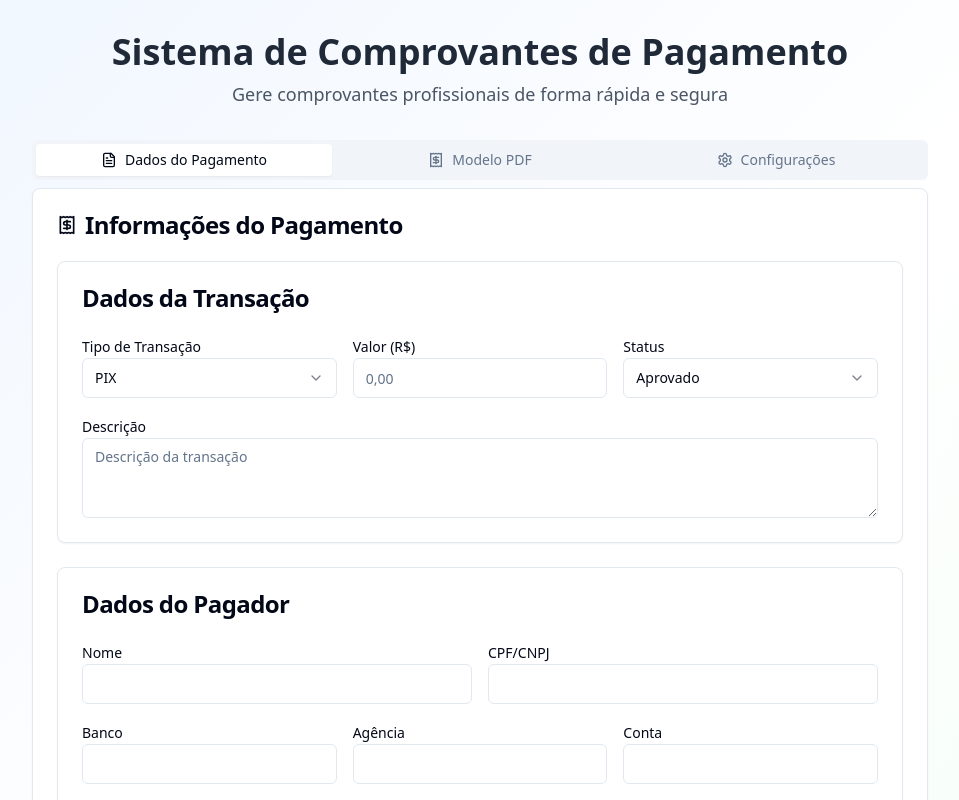
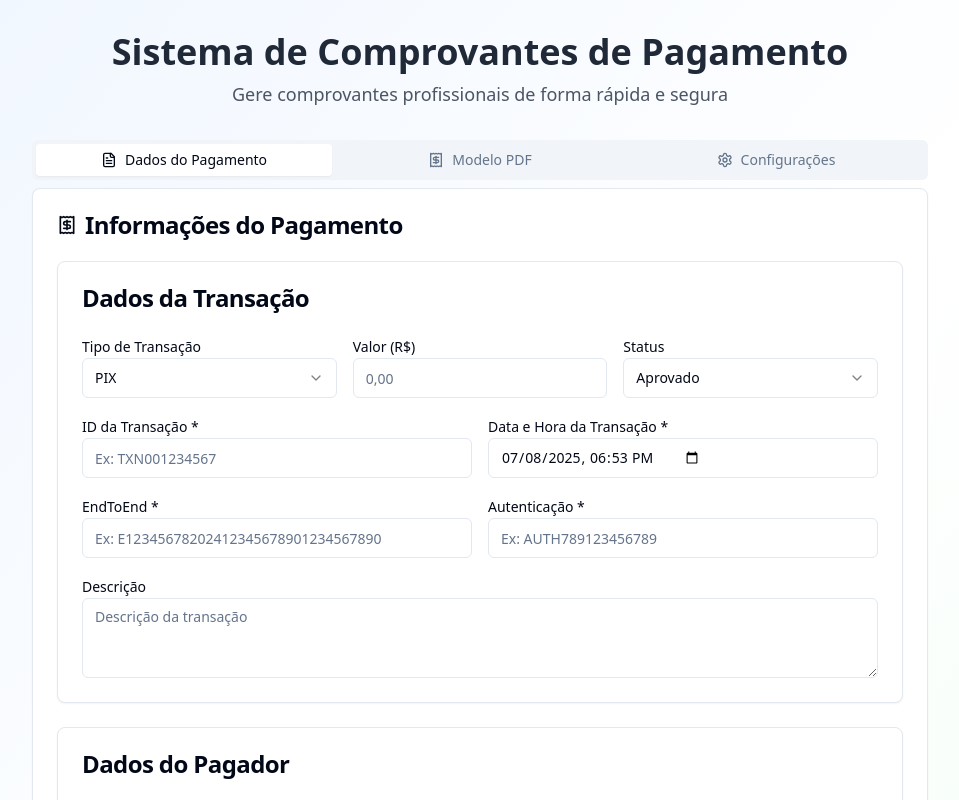
Before and after one commit to angelo-odois/comprovante-bcodex, a React (Vite) app: page / in a window 1280 px wide. Shown: the top 800 px of the page, without its empty margins (160-1119 px from the left). Built offline with nearby package versions, Linux system fonts and the light colour scheme.

Commit message:
Add manual transaction fields
Add fields for transaction ID, date/time, EndtoEnd, authentication, and client.

```diff
--- a/src/components/MockReceiptDemo.tsx
+++ b/src/components/MockReceiptDemo.tsx
@@ -31,7 +31,7 @@ export const MockReceiptDemo: React.FC = () => {
     },
     transacao: {
       numeroAutenticacao: 'AUTH789123456789',
-      numeroProtocolo: 'PROT456789123456',
+      endToEnd: 'E12345678202412345678901234567890',
       descricao: 'Pagamento de serviços prestados - Ref: NF 001234'
     }
   };
--- a/src/components/PaymentForm.tsx
+++ b/src/components/PaymentForm.tsx
@@ -32,17 +32,14 @@ export const PaymentForm: React.FC<PaymentFormProps> = ({ onSubmit }) => {
     },
     transacao: {
       numeroAutenticacao: '',
-      numeroProtocolo: '',
+      endToEnd: '',
       descricao: ''
     }
   });
 
-  const generateRandomId = () => Math.random().toString(36).substr(2, 9).toUpperCase();
-  const generateAuth = () => Math.random().toString(36).substr(2, 16).toUpperCase();
-
   const handleInputChange = (section: string, field: string, value: string | number | Date) => {
     setFormData(prev => {
-      if (section === 'valor' || section === 'tipo' || section === 'status' || section === 'dataHora') {
+      if (section === 'valor' || section === 'tipo' || section === 'status' || section === 'dataHora' || section === 'id') {
         return {
           ...prev,
           [section]: value
@@ -67,11 +64,8 @@ export const PaymentForm: React.FC<PaymentFormProps> = ({ onSubmit }) => {
 
     const paymentData: PaymentData = {
       ...formData,
-      id: generateRandomId(),
       transacao: {
-        ...formData.transacao!,
-        numeroAutenticacao: formData.transacao?.numeroAutenticacao || generateAuth(),
-        numeroProtocolo: formData.transacao?.numeroProtocolo || generateAuth()
+        ...formData.transacao!
       }
     } as PaymentData;
 
--- a/src/components/PaymentReceipt.tsx
+++ b/src/components/PaymentReceipt.tsx
@@ -114,8 +114,8 @@ export const PaymentReceipt: React.FC<PaymentReceiptProps> = ({
                   <span className="font-mono">{data.id}</span>
                 </div>
                 <div className="flex justify-between">
-                  <span className="text-muted-foreground">Protocolo</span>
-                  <span className="font-mono text-xs">{data.transacao.numeroProtocolo}</span>
+                  <span className="text-muted-foreground">EndToEnd</span>
+                  <span className="font-mono text-xs">{data.transacao.endToEnd}</span>
                 </div>
                 <div className="flex justify-between">
                   <span className="text-muted-foreground">Autenticação</span>
--- a/src/components/forms/TransactionDetailsForm.tsx
+++ b/src/components/forms/TransactionDetailsForm.tsx
@@ -73,6 +73,54 @@ export const TransactionDetailsForm: React.FC<TransactionDetailsFormProps> = ({
           </div>
         </div>
 
+        <div className="grid grid-cols-1 md:grid-cols-2 gap-4">
+          <div>
+            <Label htmlFor="transactionId">ID da Transação *</Label>
+            <Input
+              id="transactionId"
+              value={formData.id || ''}
+              onChange={(e) => onInputChange('id', '', e.target.value)}
+              placeholder="Ex: TXN001234567"
+              required
+            />
+          </div>
+
+          <div>
+            <Label htmlFor="transactionDateTime">Data e Hora da Transação *</Label>
+            <Input
+              id="transactionDateTime"
+              type="datetime-local"
+              value={formData.dataHora ? new Date(formData.dataHora).toISOString().slice(0, 16) : ''}
+              onChange={(e) => onInputChange('dataHora', '', new Date(e.target.value))}
+              required
+            />
+          </div>
+        </div>
+
+        <div className="grid grid-cols-1 md:grid-cols-2 gap-4">
+          <div>
+            <Label htmlFor="endToEnd">EndToEnd *</Label>
+            <Input
+              id="endToEnd"
+              value={formData.transacao?.endToEnd || ''}
+              onChange={(e) => onInputChange('transacao', 'endToEnd', e.target.value)}
+              placeholder="Ex: E12345678202412345678901234567890"
+              required
+            />
+          </div>
+
+          <div>
+            <Label htmlFor="autenticacao">Autenticação *</Label>
+            <Input
+              id="autenticacao"
+              value={formData.transacao?.numeroAutenticacao || ''}
+              onChange={(e) => onInputChange('transacao', 'numeroAutenticacao', e.target.value)}
+              placeholder="Ex: AUTH789123456789"
+              required
+            />
+          </div>
+        </div>
+
         <div>
           <Label htmlFor="descricao">Descrição</Label>
           <Textarea
--- a/src/types/payment.ts
+++ b/src/types/payment.ts
@@ -28,7 +28,7 @@ export interface PaymentData {
   // Dados da transação
   transacao: {
     numeroAutenticacao: string;
-    numeroProtocolo: string;
+    endToEnd: string;
     descricao: string;
     taxas?: number;
   };
```
